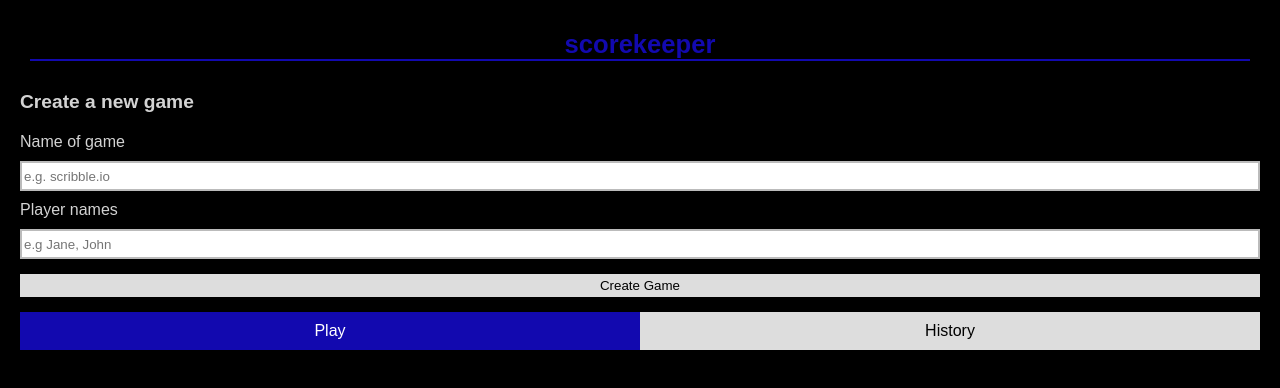
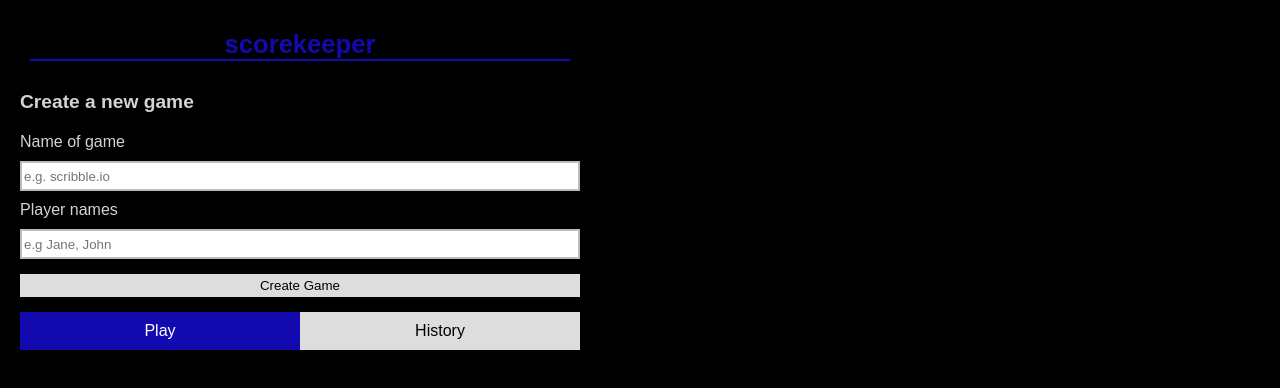
Before and after one commit to HannaSophia-92/scorekeeper, a React (Create React App) app: page / in a window 1280 px wide. Shown: the top 388 px of the page. Built offline with nearby package versions, Linux system fonts and the light colour scheme; a web font is replaced by a local one.

Commit message:
Add some styling

```diff
--- a/src/GlobalStyles.js
+++ b/src/GlobalStyles.js
@@ -1,4 +1,4 @@
-import { createGlobalStyle } from "styled-components";
+import { createGlobalStyle } from 'styled-components';
 
 export default createGlobalStyle`
 * {
@@ -12,6 +12,7 @@ export default createGlobalStyle`
     font-size: 1rem;
     color: lightgray;
     background-color: black;
+    max-width: 600px;
  }
 
  input {
```
